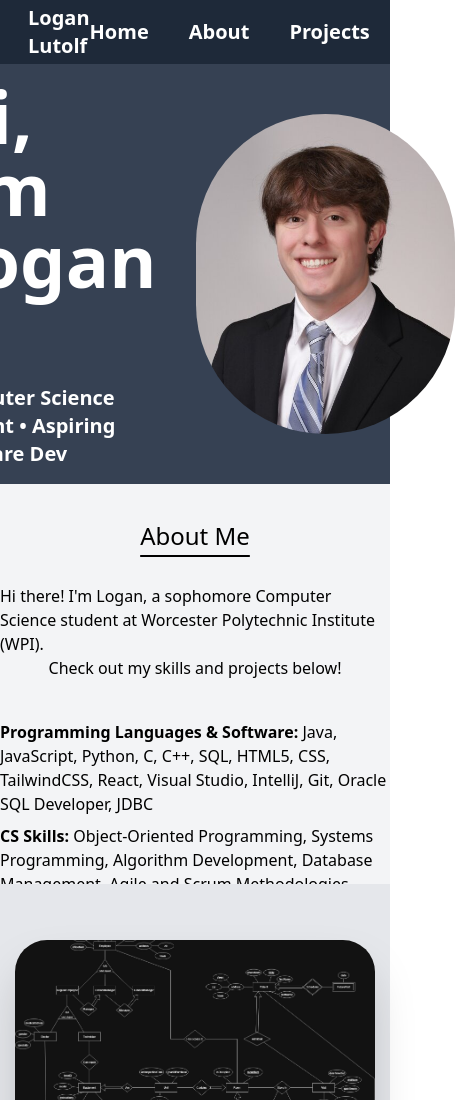
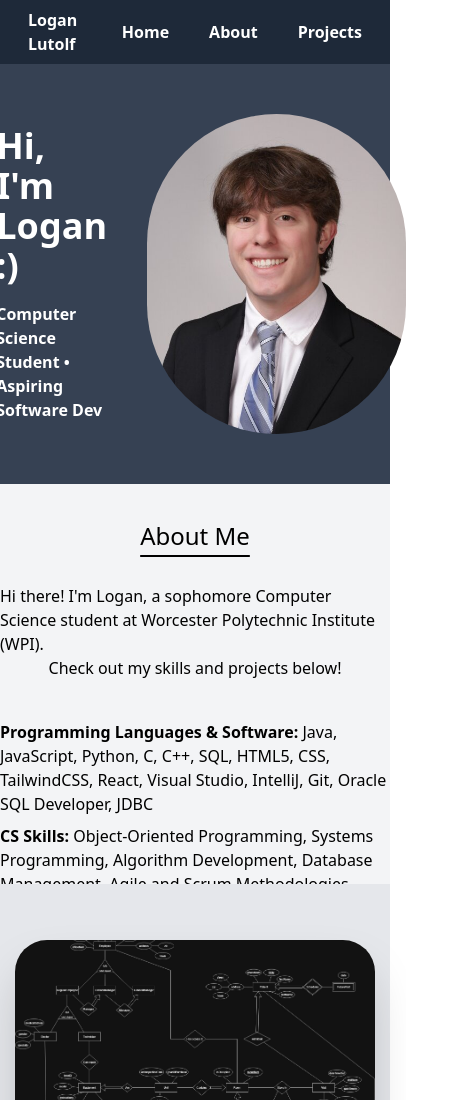
Before and after one commit to Logan-Lutolf/loganlutolf.com, a website built with Vite: page index.html in a window 390 px wide. Shown: the top 1100 px of the page, 455 px wide, since content can reach past the window. Built offline with nearby package versions, Linux system fonts and the light colour scheme.

Commit message:
header responsive design

```diff
--- a/index.html
+++ b/index.html
@@ -10,7 +10,7 @@
   <script type="module" src="/src/main.js"></script>
   <body class="flex flex-col">
 
-    <header class="header bg-gray-800 h-16 flex items-center justify-between text-white px-7 text-xl font-bold">
+    <header class="header bg-gray-800 h-16 flex items-center justify-between text-white px-7 text-md md:text-xl lg:text-xl font-bold">
       <div class="name"> Logan Lutolf </div>
       <div class="flex items-center gap-10">
         <a href=""> Home </a>
@@ -21,8 +21,8 @@
 
     <section class="banner bg-gray-700 h-105 flex items-center justify-center text-white">
       <div class="">
-        <p class="font-bold text-7xl mb-4"> Hi, I'm Logan :) </p>
-        <p class="font-semibold text-xl"> Computer Science Student • Aspiring Software Dev </p>
+        <p class="font-bold text-4xl pl-3 sm:pl-0 md:pl-0 lg:pl-0 xl:pl-0 lg:text-7xl mb-4"> Hi, I'm Logan :) </p>
+        <p class="font-semibold text-md pl-3 lg:text-xl"> Computer Science Student • Aspiring Software Dev </p>
       </div>
       <img src="./public/logan.jpg" alt="" class="rounded-full h-80 object-cover ml-10">
     </section>
```
